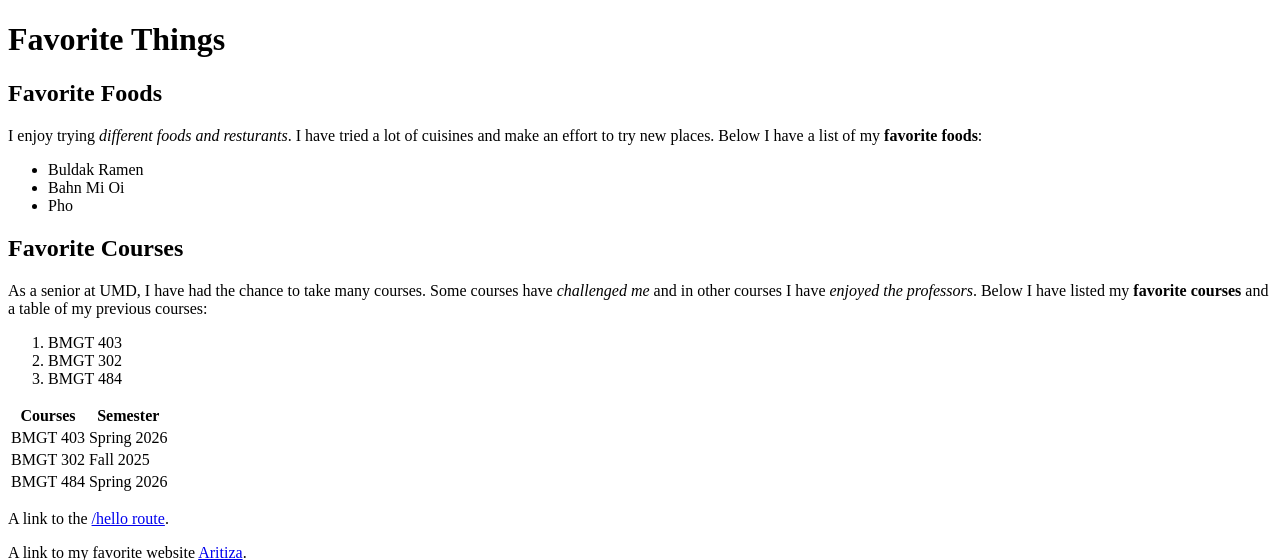
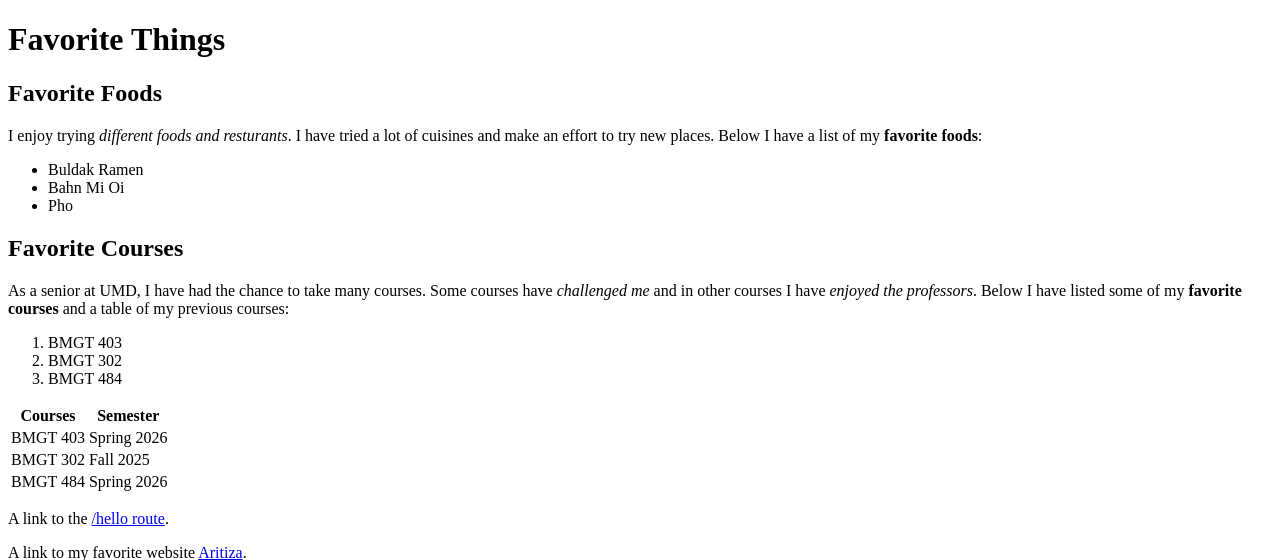
Before and after one commit to cpham121/helloWorld2, a Flask app: page /about in a window 1280 px wide. Shown: the top 560 px of the page. Run offline with Flask 3, Linux system fonts and the light colour scheme.

Commit message:
Fixed minimal errors in html code.

```diff
--- a/templates/about-css.html
+++ b/templates/about-css.html
@@ -19,7 +19,7 @@
                 </ul>
         <h2> Favorite Courses </h2>
             <p> As a senior at UMD, I have had the chance to take many courses. Some courses have <em>challenged me</em>
-                 and in other courses I have <em>enjoyed the professors</em>. Below I have listed my <strong>favorite courses
+                 and in other courses I have <em>enjoyed the professors</em>. Below I have listed some of my <strong>favorite courses
                 </strong> and a table of my previous courses:</p>
                 <ol>
                     <li>BMGT 403</li>
--- a/templates/about.html
+++ b/templates/about.html
@@ -18,7 +18,7 @@
                 </ul>
         <h2> Favorite Courses </h2>
             <p> As a senior at UMD, I have had the chance to take many courses. Some courses have <em>challenged me</em>
-                 and in other courses I have <em>enjoyed the professors</em>. Below I have listed my <strong>favorite courses
+                 and in other courses I have <em>enjoyed the professors</em>. Below I have listed some of my <strong>favorite courses
                 </strong> and a table of my previous courses:</p>
                 <ol>
                     <li>BMGT 403</li>
--- a/templates/static/css/style.css
+++ b/templates/static/css/style.css
@@ -26,7 +26,7 @@ p#special-one {
     padding: 15px;
 }
 
-/* Adding a class attribute. */
+/* Adding a class attribute with one rule. */
 .darkblue {
     color: darkblue;
 }
```
